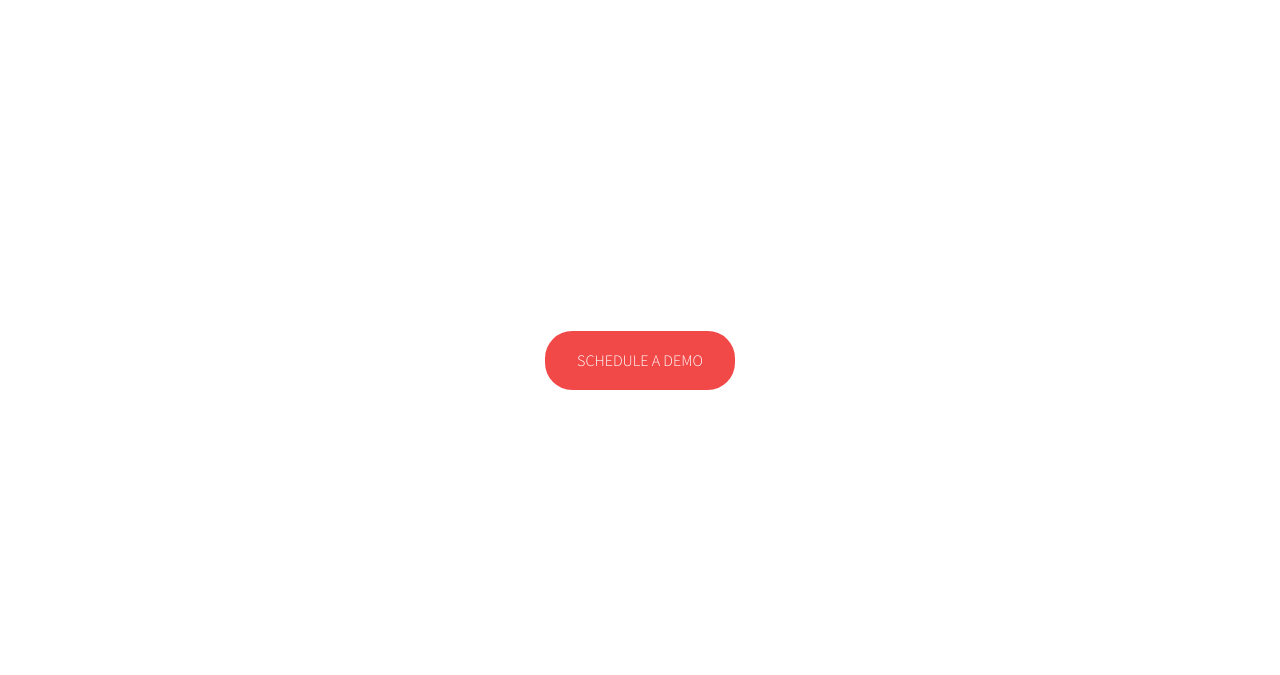
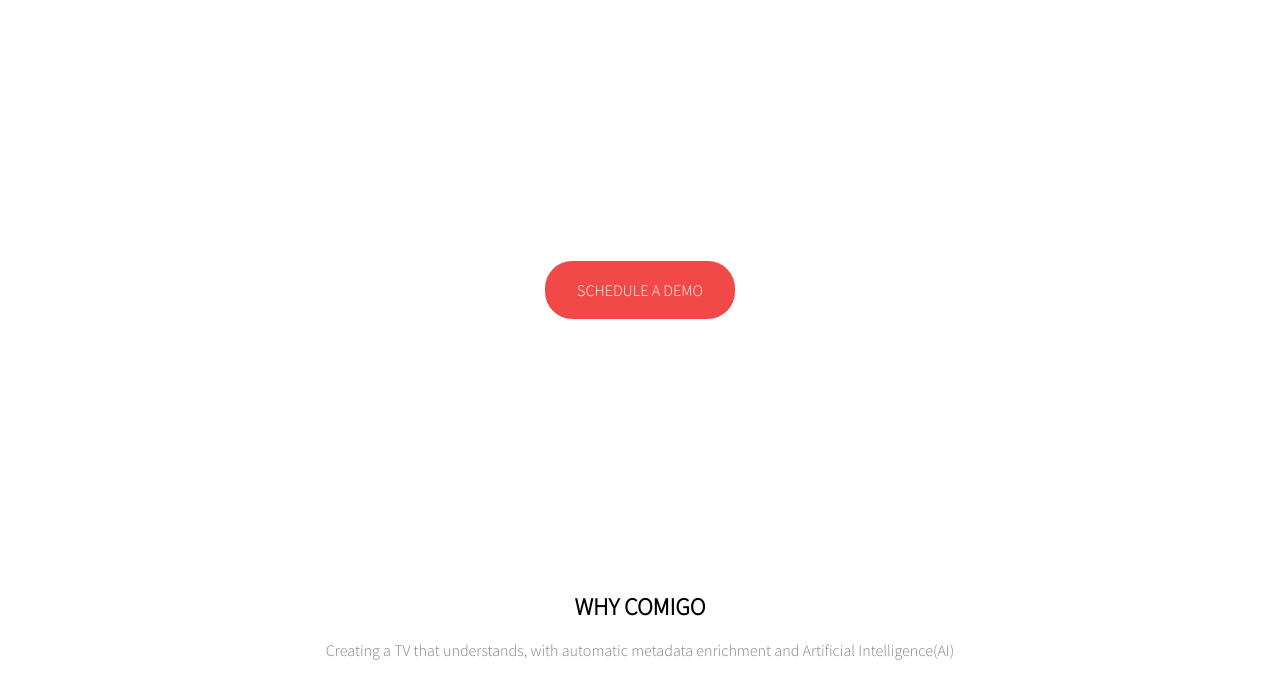
Before and after one commit to barakplasma/comigo, a plain HTML site: page index.html in a window 1280 px wide. Shown: the part 66-741 px from the top of the page. Drawn offline with nearby package versions, Linux system fonts and the light colour scheme.

Commit message:
center main header
Signed-off-by: Michael Salaverry <michaels@wix.com>

```diff
--- a/styles/main.css
+++ b/styles/main.css
@@ -96,12 +96,18 @@
 /*add padding-top to main header to accommodate the body fixed header*/
 /*- Center headline and texts based on the screenshots*/
 main header {
-  min-height: 816px;
+  /*min-height: 816px;*/
   text-align: center;
-  padding-top: 20vw;
+  padding-top: 15vw;
   padding-bottom: 20vw;
   color: white;
   margin-top: calc(100vw / (1440 / 66));
+  height: 43vw;
+}
+
+main header h1 {
+  width: 50%;
+  margin: 0 auto;
 }
 
 .textAlignLeft {
```
